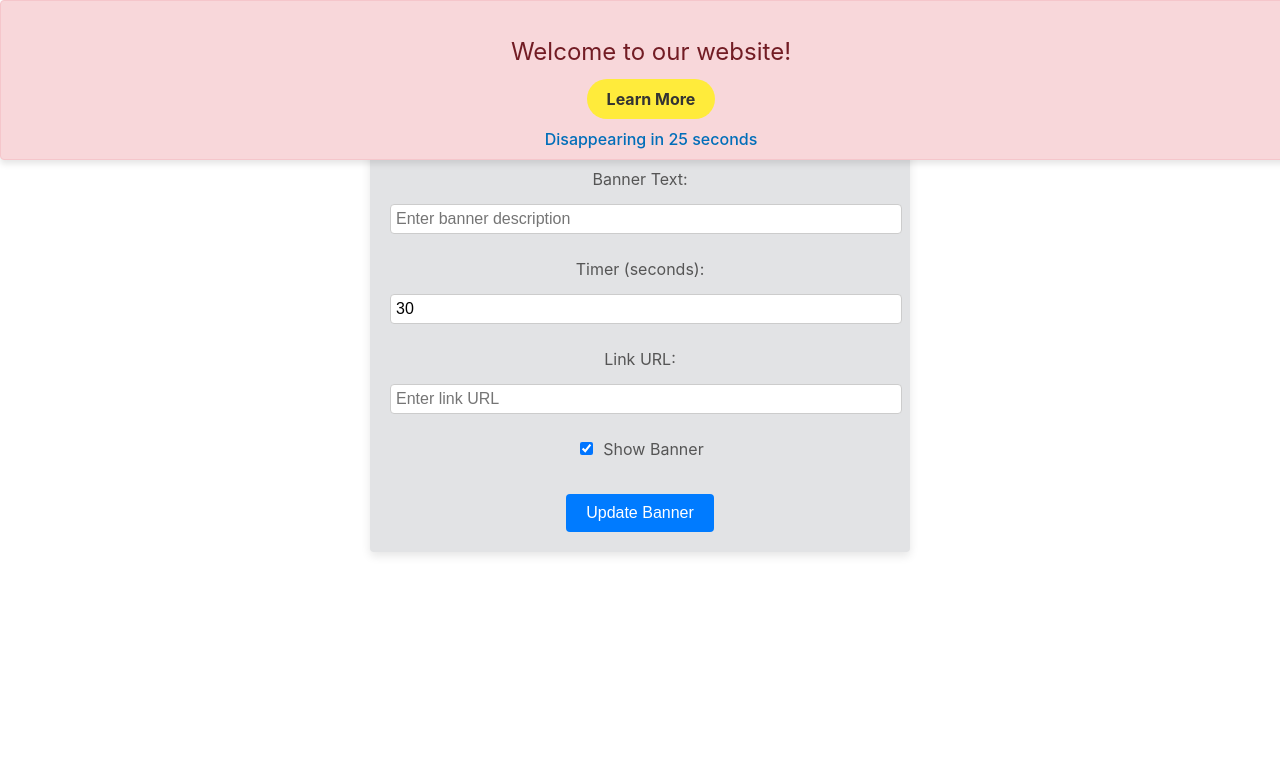
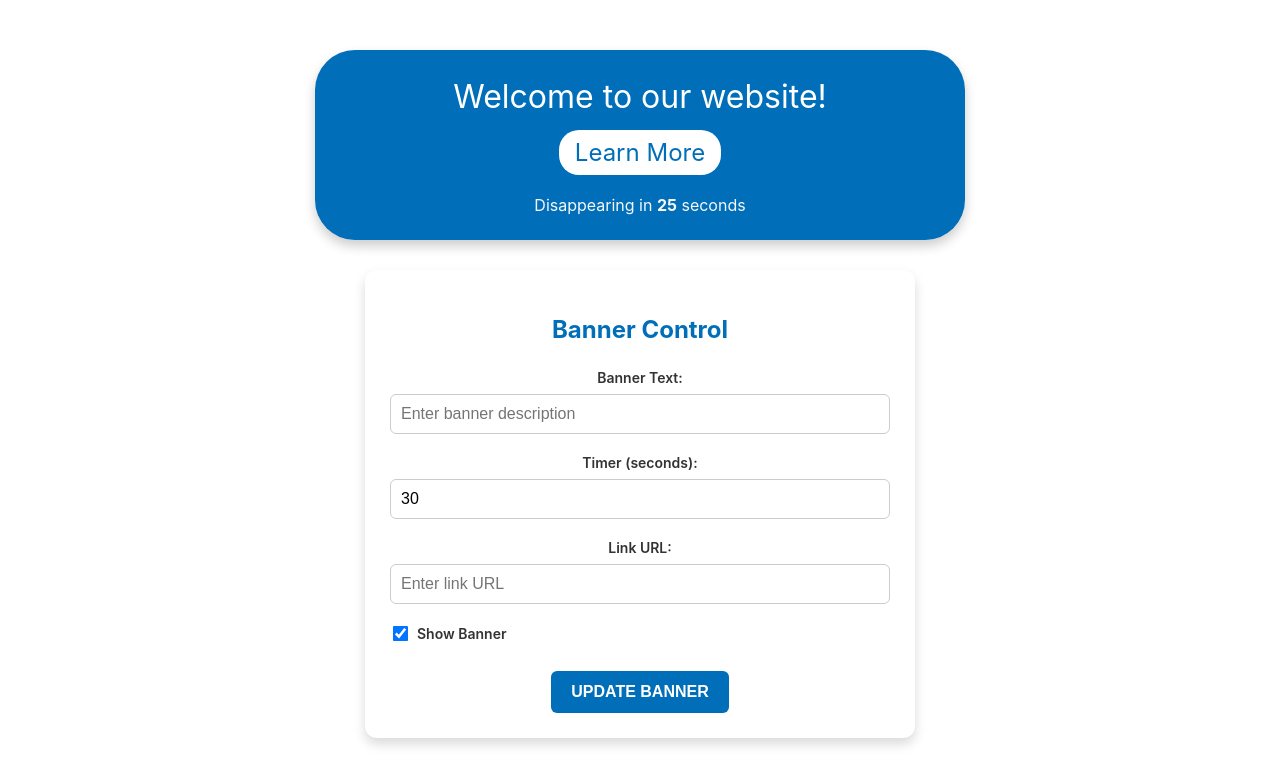
Before and after one commit to bhanutevathia/task1, a React (Create React App) app: page / in a window 1280 px wide. Shown: the top 784 px of the page. Built offline with nearby package versions, Linux system fonts and the light colour scheme.

Commit message:
Added Styled Components

```diff
--- a/package.json
+++ b/package.json
@@ -10,6 +10,8 @@
     "react": "^18.3.1",
     "react-dom": "^18.3.1",
     "react-scripts": "^5.0.1",
+    "react-tooltip": "^5.28.0",
+    "styled-components": "^6.1.12",
     "web-vitals": "^2.1.4"
   },
   "scripts": {
--- a/src/components/Banner.css
+++ /dev/null
@@ -1,66 +0,0 @@
-/* Banner.css */
-
-.banner {
-    background-color: #007bff;
-    color: white;
-    padding: 20px;
-    position: fixed;
-    top: 0;
-    left: 0;
-    width: 100%;
-    text-align: center;
-    box-shadow: 0px 4px 6px rgba(0, 0, 0, 0.1);
-    z-index: 1000;
-    transition: transform 0.3s ease-in-out;
-}
-
-.banner-content {
-    display: flex;
-    flex-direction: column;
-    align-items: center;
-    justify-content: center;
-    max-width: 800px;
-    margin: 0 auto;
-}
-
-.banner-description {
-    font-size: 1.5rem;
-    margin-bottom: 10px;
-    line-height: 1.4;
-}
-
-.banner-link {
-    background-color: #ffeb3b;
-    color: #333;
-    padding: 10px 20px;
-    border-radius: 25px;
-    text-decoration: none;
-    font-weight: bold;
-    margin-bottom: 10px;
-    transition: background-color 0.3s ease;
-}
-
-.banner-link:hover {
-    background-color: #ffc107;
-}
-
-.banner-timer {
-    font-size: 1rem;
-    font-weight: 500;
-    color: #006eb9;
-}
-
-@media (max-width: 768px) {
-    .banner-description {
-        font-size: 1.2rem;
-    }
-
-    .banner-link {
-        padding: 8px 16px;
-        font-size: 0.9rem;
-    }
-
-    .banner-timer {
-        font-size: 0.9rem;
-    }
-}
--- a/src/components/Banner.js
+++ b/src/components/Banner.js
@@ -1,5 +1,58 @@
 import React from 'react';
-import './Banner.css';
+import styled from 'styled-components';
+
+const BannerWrapper = styled.div`
+    background-color: #006eb9;
+    padding: 25px;
+    border-radius: 40px;
+    box-shadow: 0 6px 12px rgba(0, 0, 0, 0.2);
+    max-width: 600px;
+    margin: 30px auto;
+    text-align: center;
+    transition: transform 0.3s ease, box-shadow 0.3s ease;
+    &:hover {
+        transform: translateY(-5px);
+        box-shadow: 0 8px 16px rgba(0, 0, 0, 0.3);
+    }
+`;
+
+const BannerContent = styled.div`
+    display: flex;
+    flex-direction: column;
+    align-items: center;
+    gap: 10px;
+`;
+
+const BannerDescription = styled.p`
+    font-size: 32px;
+    color: #ffffff;
+    margin: 0;
+    line-height: 1.4;
+`;
+
+const BannerLink = styled.a`
+    color: #006eb9;
+    font-size: 24px;
+    text-decoration: none;
+    background-color: #ffffff;
+    padding: 8px 16px;
+    border-radius: 20px;
+    transition: background-color 0.3s ease, transform 0.2s ease;
+    &:hover {
+        text-decoration: underline;
+        background-color: #e0e0e0;
+        transform: scale(1.05);
+    }
+`;
+
+const BannerTimer = styled.div`
+    font-size: 16px;
+    color: #f6f8fa;
+    margin-top: 10px;
+    span {
+        font-weight: bold;
+    }
+`;
 
 const Banner = ({ description, timer, link, isVisible }) => {
     if (!isVisible) return null;
@@ -8,17 +61,17 @@ const Banner = ({ description, timer, link, isVisible }) => {
     const validLink = link.startsWith('http://') || link.startsWith('https://') ? link : `https://${link}`;
 
     return (
-        <div className="banner">
-            <div className="banner-content">
-                <p className="banner-description">{description}</p>
-                <a href={validLink} target="_blank" rel="noopener noreferrer" className="banner-link">
+        <BannerWrapper>
+            <BannerContent>
+                <BannerDescription>{description}</BannerDescription>
+                <BannerLink href={validLink} target="_blank" rel="noopener noreferrer">
                     Learn More
-                </a>
-                <div className="banner-timer">
+                </BannerLink>
+                <BannerTimer>
                     Disappearing in <span>{timer}</span> seconds
-                </div>
-            </div>
-        </div>
+                </BannerTimer>
+            </BannerContent>
+        </BannerWrapper>
     );
 };
 
--- a/src/components/Dashboard.js
+++ b/src/components/Dashboard.js
@@ -1,5 +1,84 @@
 import React, { useState } from 'react';
-import './Dashboard.css';
+import styled from 'styled-components';
+
+const DashboardWrapper = styled.div`
+    background-color: #ffffff;
+    padding: 25px;
+    border-radius: 12px;
+    max-width: 500px;
+    margin: 30px auto;
+    box-shadow: 0 6px 12px rgba(0, 0, 0, 0.15);
+    transition: all 0.3s ease;
+    &:hover {
+        box-shadow: 0 8px 16px rgba(0, 0, 0, 0.2);
+    }
+`;
+
+const DashboardTitle = styled.h2`
+    color: #006eb9;
+    margin-bottom: 25px;
+    text-align: center;
+    font-size: 24px;
+    font-weight: bold;
+`;
+
+const DashboardItem = styled.div`
+    margin-bottom: 20px;
+    display: flex;
+    flex-direction: column;
+    label {
+        margin-bottom: 8px;
+        color: #333;
+        font-weight: 600;
+        font-size: 14px;
+    }
+    input[type='text'], input[type='number'] {
+        padding: 10px;
+        border-radius: 6px;
+        border: 1px solid #ccc;
+        font-size: 16px;
+        transition: border 0.3s ease;
+        &:focus {
+            border: 1px solid #006eb9;
+            outline: none;
+            box-shadow: 0 0 5px rgba(0, 123, 255, 0.5);
+        }
+    }
+`;
+
+const CheckboxLabel = styled.label`
+    display: flex;
+    align-items: center;
+    color: #333;
+    font-weight: 600;
+    font-size: 14px;
+    input {
+        margin-right: 10px;
+        transform: scale(1.2);
+        cursor: pointer;
+    }
+`;
+
+const UpdateButton = styled.button`
+    padding: 12px 20px;
+    background-color: #006eb9;
+    color: white;
+    border: none;
+    border-radius: 6px;
+    font-size: 16px;
+    font-weight: bold;
+    cursor: pointer;
+    text-transform: uppercase;
+    transition: background-color 0.3s ease, transform 0.2s ease;
+    &:hover {
+        background-color: #0056b3;
+        transform: translateY(-2px);
+    }
+    &:active {
+        background-color: #004085;
+        transform: translateY(0);
+    }
+`;
 
 const Dashboard = ({ onUpdateBanner }) => {
     const [description, setDescription] = useState('');
@@ -12,9 +91,9 @@ const Dashboard = ({ onUpdateBanner }) => {
     };
 
     return (
-        <div className="dashboard">
-            <h2>Banner Control Dashboard</h2>
-            <div className="dashboard-item">
+        <DashboardWrapper>
+            <DashboardTitle>Banner Control</DashboardTitle>
+            <DashboardItem>
                 <label>Banner Text:</label>
                 <input
                     type="text"
@@ -22,8 +101,8 @@ const Dashboard = ({ onUpdateBanner }) => {
                     onChange={(e) => setDescription(e.target.value)}
                     placeholder="Enter banner description"
                 />
-            </div>
-            <div className="dashboard-item">
+            </DashboardItem>
+            <DashboardItem>
                 <label>Timer (seconds):</label>
                 <input
                     type="number"
@@ -32,8 +111,8 @@ const Dashboard = ({ onUpdateBanner }) => {
                     min="1"
                     max="120"
                 />
-            </div>
-            <div className="dashboard-item">
+            </DashboardItem>
+            <DashboardItem>
                 <label>Link URL:</label>
                 <input
                     type="text"
@@ -41,19 +120,19 @@ const Dashboard = ({ onUpdateBanner }) => {
                     onChange={(e) => setLink(e.target.value)}
                     placeholder="Enter link URL"
                 />
-            </div>
-            <div className="dashboard-item">
-                <label>
+            </DashboardItem>
+            <DashboardItem>
+                <CheckboxLabel>
                     <input
                         type="checkbox"
                         checked={isVisible}
                         onChange={(e) => setIsVisible(e.target.checked)}
                     />
                     Show Banner
-                </label>
-            </div>
-            <button onClick={handleUpdate}>Update Banner</button>
-        </div>
+                </CheckboxLabel>
+            </DashboardItem>
+            <UpdateButton onClick={handleUpdate}>Update Banner</UpdateButton>
+        </DashboardWrapper>
     );
 };
 
```
Also changed, not shown: 1 other file (tests, documents, lock files or other folders).
